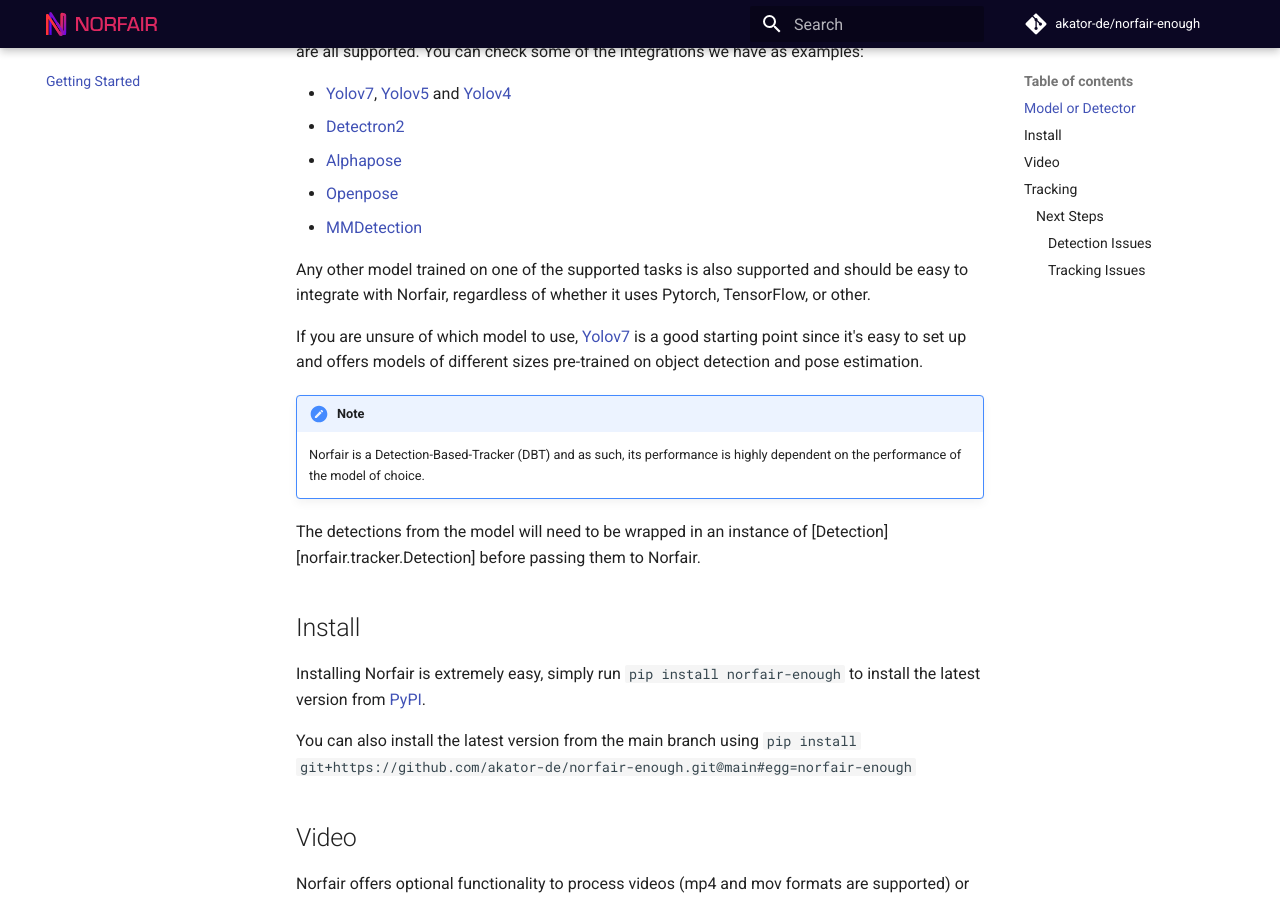
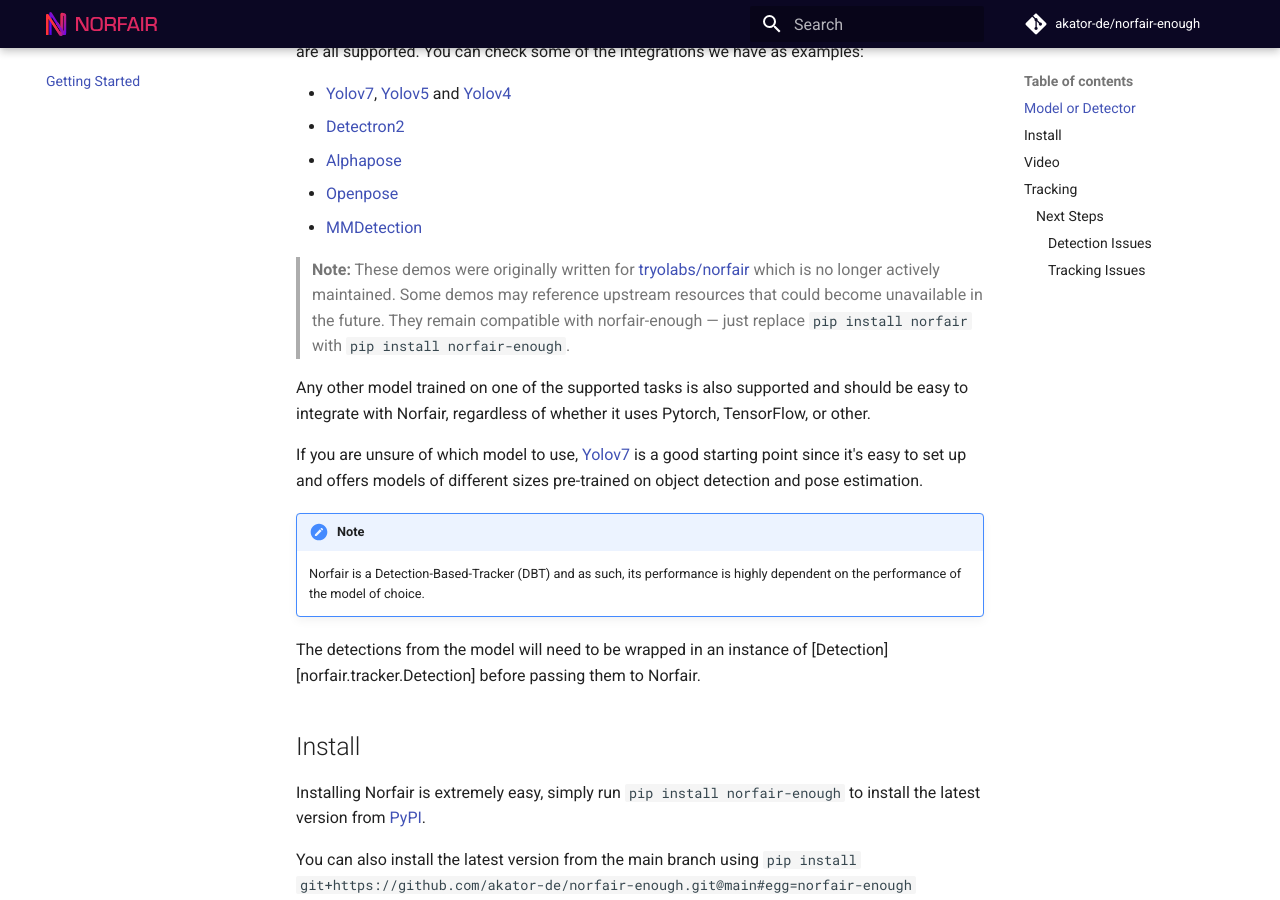
Before and after one commit to akator-de/norfair-enough, an MkDocs documentation site: the page built from docs/getting_started.md, in a window 1280 px wide and 900 px high, scrolled down 382 px. Built offline with MkDocs 1.6.1 and Material for MkDocs 9.7.7, drawn with Linux system fonts in a browser that asks for light colours; comment, search, counter and statistics services are not loaded; the version menu is left out.

Commit message:
docs: add disclaimer about upstream demo origins and compatibility (#61)
The demos were originally written for tryolabs/norfair which is no
longer maintained. Add a note in both README.md and
docs/getting_started.md warning that upstream resources may become
unavailable, and clarifying that the demos work with norfair-enough.

```diff
--- a/docs/getting_started.md
+++ b/docs/getting_started.md
@@ -12,6 +12,8 @@
 - [Alphapose](https://github.com/akator-de/norfair-enough/tree/main/demos/alphapose)
 - [Openpose](https://github.com/akator-de/norfair-enough/tree/main/demos/openpose)
 - [MMDetection](https://github.com/akator-de/norfair-enough/tree/main/demos/mmdetection)
+
+> **Note:** These demos were originally written for [tryolabs/norfair](https://github.com/tryolabs/norfair) which is no longer actively maintained. Some demos may reference upstream resources that could become unavailable in the future. They remain compatible with norfair-enough — just replace `pip install norfair` with `pip install norfair-enough`.
 
 Any other model trained on one of the supported tasks is also supported and should be easy to integrate with Norfair, regardless of whether it uses Pytorch, TensorFlow, or other.
 
```
Also changed, not shown: README.md (+2 -0 lines).
